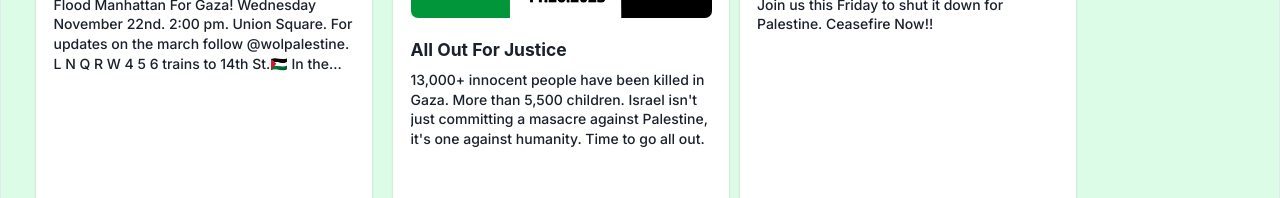
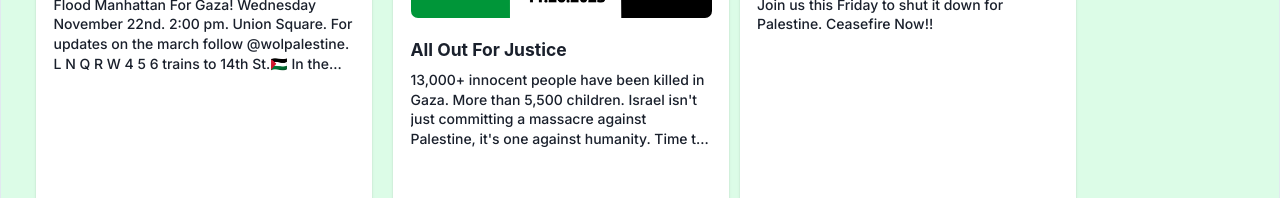
Before and after one commit to Warriors-of-Light/projectpalestine, a Next.js app: page /demonstrations in a window 1280 px wide. Shown: the part 725-923 px from the top of the page. Built offline with nearby package versions, Linux system fonts and the light colour scheme; no server answers.

Commit message:
edit description

```diff
--- a/src/app/boycott/page.tsx
+++ b/src/app/boycott/page.tsx
@@ -4,7 +4,7 @@ import React, { useCallback, useEffect, useRef, useState } from "react";
 
 import { collection, getFirestore, getDocs } from "firebase/firestore";
 import { Company } from "@/constants";
-import { Spinner, chakra } from "@chakra-ui/react";
+import { Spinner } from "@chakra-ui/react";
 import { getStorage, ref, getDownloadURL } from "firebase/storage";
 import { useCompaniesStore } from "@/store/useCompaniesStore";
 import Link from "next/link";
--- a/src/app/demonstrations/page.tsx
+++ b/src/app/demonstrations/page.tsx
@@ -25,7 +25,7 @@ const Demonstrations = () => {
         date: "Nov 26th, 2023",
         location: "Everywhere",
         description:
-          "13,000+ innocent people have been killed in Gaza. More than 5,500 children. Israel isn't just committing a masacre against Palestine, it's one against humanity. Time to go all out.",
+          "13,000+ innocent people have been killed in Gaza. More than 5,500 children. Israel isn't just committing a massacre against Palestine, it's one against humanity. Time to go all out.",
         title: "All Out For Justice",
         image: alloutforjustice,
         website:
```
